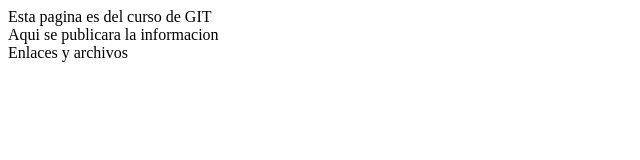
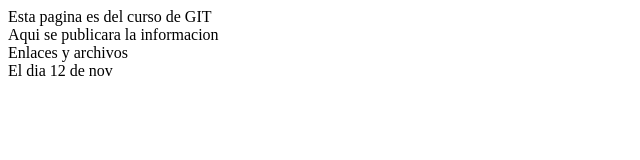
Before and after one commit to cris0501/prueba, a plain HTML site: page index.html in a window 1280 px wide. Shown: the full height of the page, 0-640 px from the left. Drawn offline with Linux system fonts and the light colour scheme.

Commit message:
Cambio en contenido

```diff
--- a/index.html
+++ b/index.html
@@ -9,5 +9,7 @@
 		Aqui se publicara la informacion
 		<br>
 		Enlaces y archivos
+        <br>
+        El dia 12 de nov
 	</body>
 </html>
```
